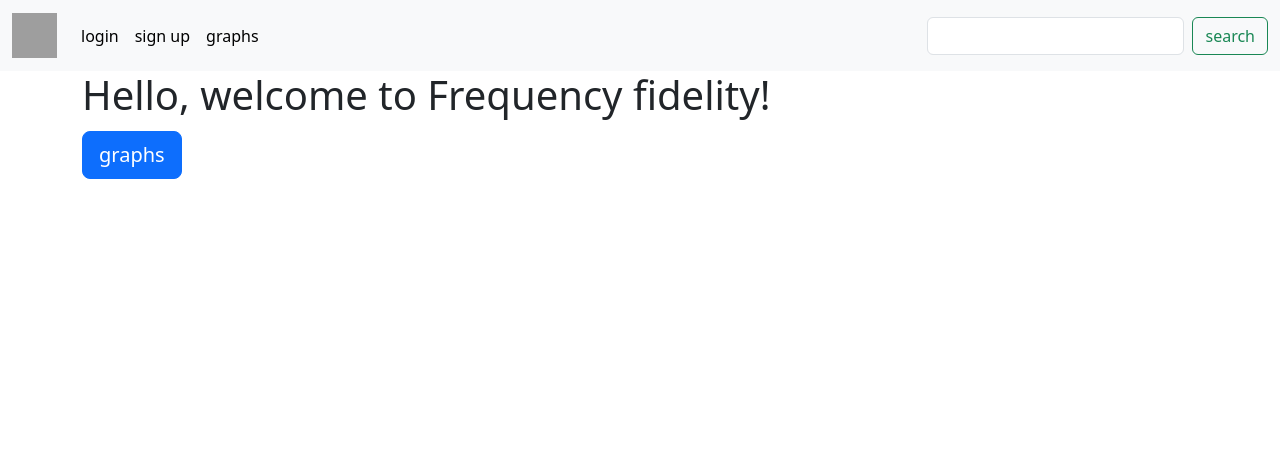
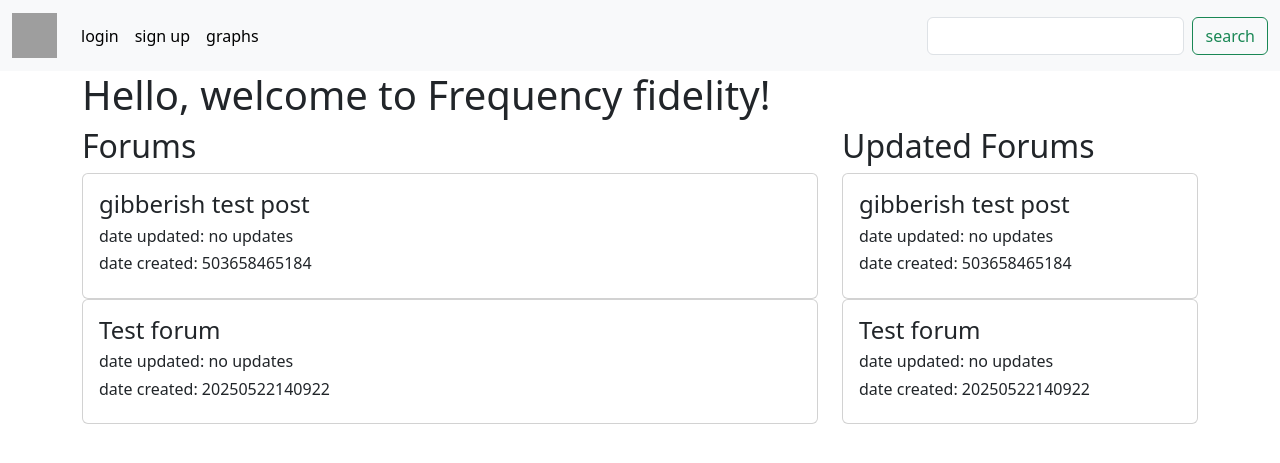
Before and after one commit to TempeHS/FrequencyFidelity, a Flask app: page / in a window 1280 px wide. Shown: the top 463 px of the page. Run offline with Flask 3, Linux system fonts and the light colour scheme; data comes from the database, SQL or seed files in the repository; both versions use the stored data as it was after the commit; some web fonts are replaced; grey boxes are pictures that could not be loaded.

```diff
--- /dev/null
+++ b/database_manager.py
@@ -0,0 +1,32 @@
+import sqlite3 as sql
+
+def get_forums():
+    val = 0
+    posts = quickcon('get_all', 'forums', 'SELECT * FROM forums', (val))
+    return posts
+
+def quickcon(type, db, command, var):
+    if type == 'fetchone':
+        con = sql.connect(f".database/{db}.db")
+        cur = con.cursor()
+        val = cur.execute(f"{command}",(var)).fetchone()
+        con.close()
+        return val
+    elif type == 'fetchall':
+        con = sql.connect(f".database/{db}.db")
+        cur = con.cursor()
+        val = cur.execute(f"{command}",(var)).fetchall()
+        con.close()
+        return val
+    elif type == 'commit':
+        con = sql.connect(f".database/{db}.db")
+        cur = con.cursor()
+        cur.execute(f"{command}",(var))
+        con.commit()
+        con.close()
+    elif type == 'get_all':
+        con = sql.connect(f".database/{db}.db")
+        cur = con.cursor()
+        val = cur.execute(f"{command}").fetchall()
+        con.close()
+        return val
--- a/main.py
+++ b/main.py
@@ -1,13 +1,16 @@
 from flask import Flask
 from flask import render_template
 from flask import request
+
+import database_manager as dbHandler
 
 app = Flask(__name__)
 
 @app.route('/', methods=['GET'])
 @app.route('/index.html', methods=['GET'])
 def index():
-    return render_template('/index.html')
+    posts = dbHandler.get_forums()
+    return render_template('/index.html', posts=posts)
 
 @app.route('/graph.html', methods=['GET'])
 def graph():
--- a/templates/index.html
+++ b/templates/index.html
@@ -1,9 +1,34 @@
 {% extends "layout.html" %} {% block content %}
     <div class="container me-auto">
         <h1>Hello, welcome to Frequency fidelity!<h1>
-            <div>
-        <a class="btn btn-primary btn-lg" href="graph.html" role="button">graphs</a>
+    </div>
+    <div class="me-auto container">
+        <div class="row">
+            <div class="col-md-8">
+            <h2>Forums</h2>
+            {% for row in posts %}
+            <div class="card">
+                <div class="card-body me-auto">
+                    <h4 class="card-title">{{ row[5] }}</h4>
+                    <h6 class="card-title">date updated: {{ row[6] }}</h6>
+                    <h6 class="card-title">date created: {{ row[0] }}</h6>
+                </div>
             </div>
+            {% endfor %}
+            </div>
+            <div class="col-md-4">
+            <h2>Updated Forums</h2>
+            {% for row in posts %}
+            <div class="card">
+                <div class="card-body me-auto">
+                    <h4 class="card-title">{{ row[5] }}</h4>
+                    <h6 class="card-title">date updated: {{ row[6] }}</h6>
+                    <h6 class="card-title">date created: {{ row[0] }}</h6>
+                </div>
+            </div>
+            {% endfor %}
+            </div>
+        </div>
     </div>
 
 
```
Also changed, not shown: .database/forums.db (added).
